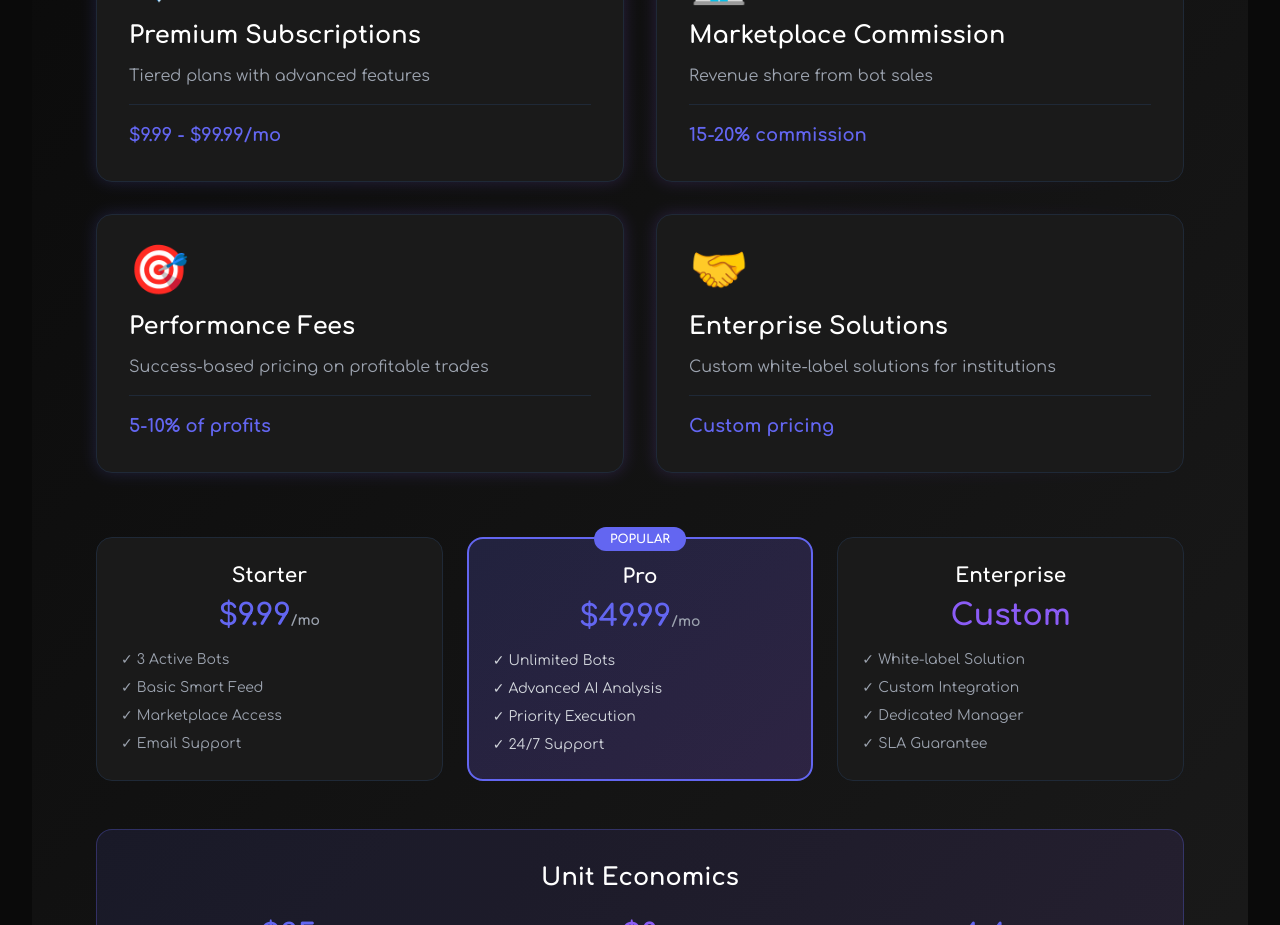
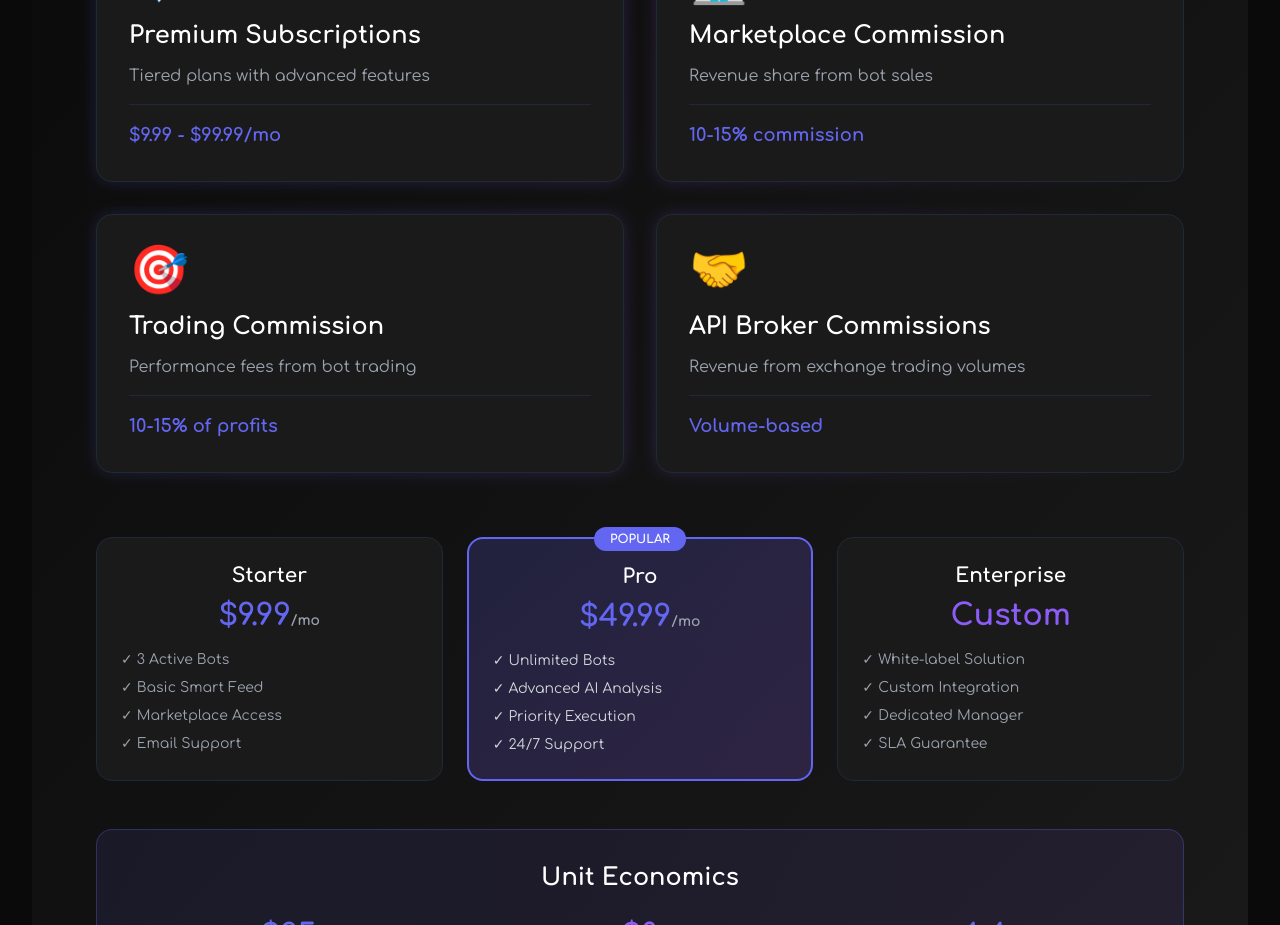
Before and after one commit to kirson21/f01i-pitch-deck, a React (Create React App) app in the folder frontend/: page / in a window 1280 px wide. Shown: the part 6720-7645 px from the top of the page. Built offline with nearby package versions, Linux system fonts and the light colour scheme; the HTML template or start-up script is replaced by a standard one.

Commit message:
auto-commit for 7f772aab-8e28-4778-9a2f-1b3f4b2cb5a4

```diff
--- a/frontend/src/slides/BusinessModelSlide.js
+++ b/frontend/src/slides/BusinessModelSlide.js
@@ -14,21 +14,21 @@ const BusinessModelSlide = ({ slideNumber, totalSlides }) => {
       icon: '🏪',
       title: 'Marketplace Commission',
       description: 'Revenue share from bot sales',
-      revenue: '15-20% commission',
+      revenue: '10-15% commission',
       color: 'secondary'
     },
     {
       icon: '🎯',
-      title: 'Performance Fees',
-      description: 'Success-based pricing on profitable trades',
-      revenue: '5-10% of profits',
+      title: 'Trading Commission',
+      description: 'Performance fees from bot trading',
+      revenue: '10-15% of profits',
       color: 'primary'
     },
     {
       icon: '🤝',
-      title: 'Enterprise Solutions',
-      description: 'Custom white-label solutions for institutions',
-      revenue: 'Custom pricing',
+      title: 'API Broker Commissions',
+      description: 'Revenue from exchange trading volumes',
+      revenue: 'Volume-based',
       color: 'secondary'
     }
   ];
```
